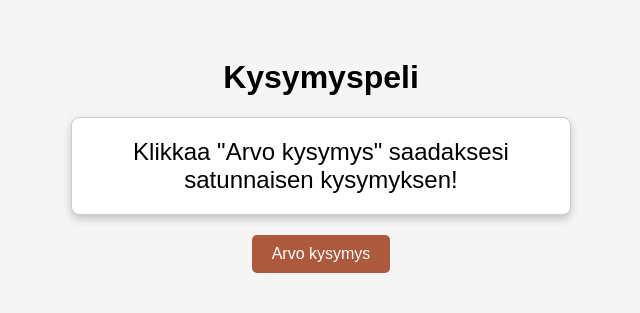
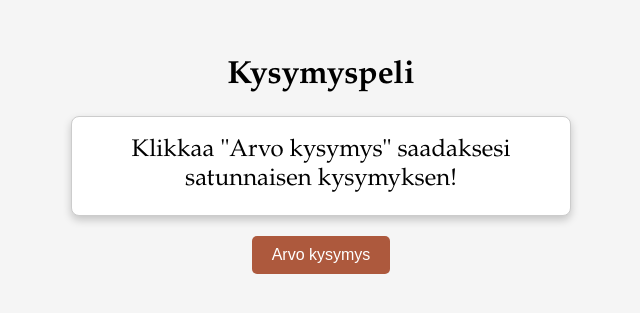
Before and after one commit to herkkuhaarukka/Peli, a plain HTML site: page index.html in a window 1280 px wide. Shown: the part 245-558 px from the top of the page, without its empty margins (319-959 px from the left). Drawn offline with Linux system fonts and the light colour scheme.

Commit message:
Update index.html

```diff
--- a/index.html
+++ b/index.html
@@ -6,7 +6,7 @@
     <title>Kysymysgeneraattori</title>
     <style>
         body {
-            font-family: Montserrat, sans-serif;
+            font-family: Garamond, serif;
             display: flex;
             justify-content: center;
             align-items: center;
```
